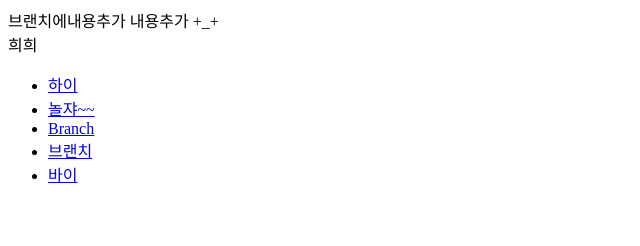
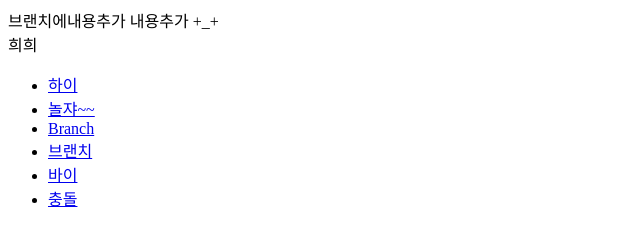
Before and after one commit to ssun1146/tongtong, a plain HTML site: page index.html in a window 1280 px wide. Shown: the full height of the page, 0-640 px from the left. Drawn offline with Linux system fonts and the light colour scheme.

Commit message:
충돌추가

```diff
--- a/index.html
+++ b/index.html
@@ -15,6 +15,7 @@
             <li><a href="javascript:void(0);">Branch</a></li>
             <li><a href="javascript:void(0);">브랜치</a></li>
             <li><a href="javascript:void(0);">바이</a></li>
+            <li><a href="javascript:void(0);">충돌</a></li>
         </ul>
         <script src="js/script.js"></script>
     </body>
```
